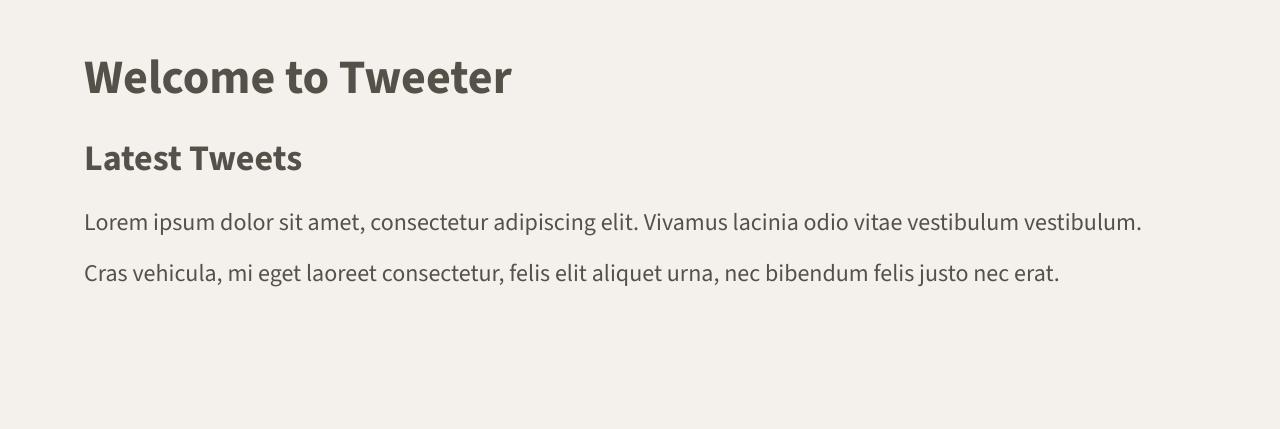
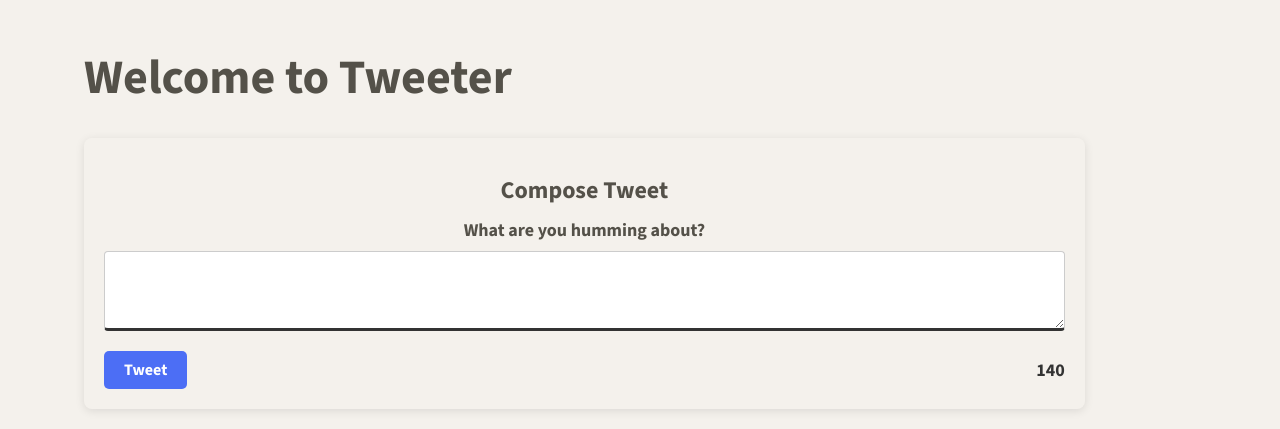
Before and after one commit to missnhi/tweeter, a website: page public/index.html in a window 1280 px wide. Shown: the part 522-951 px from the top of the page. Before the commit the page ends 854 px from the top, so only its background shows below. Drawn offline with nearby package versions, Linux system fonts and the light colour scheme.

Commit message:
design the body form

```diff
--- a/public/index.html
+++ b/public/index.html
@@ -19,6 +19,7 @@
     <link rel="stylesheet" href="/styles/layout.css" type="text/css"/>
     <link rel="stylesheet" href="/styles/nav.css" type="text/css"/>
     <link rel="stylesheet" href="/styles/header.css" type="text/css"/>
+    <link rel="stylesheet" href="/styles/new-tweet.css" type="text/css"/>
 
     <!-- External JS -->
     <script src="https://ajax.googleapis.com/ajax/libs/jquery/3.4.1/jquery.min.js"></script>
@@ -49,10 +50,18 @@
 <!-- Page-specific (main) content here -->
 <main class="container">
     <h1>Welcome to Tweeter</h1>
-    <h2>Latest Tweets</h2>
-    <p>Lorem ipsum dolor sit amet, consectetur adipiscing elit. Vivamus lacinia odio vitae vestibulum vestibulum.</p>
-    <p>Cras vehicula, mi eget laoreet consectetur, felis elit aliquet urna, nec bibendum felis justo nec erat.</p>
 
+    <section class="new-tweet">
+        <h2>Compose Tweet</h2>
+        <form action="/tweets" method="POST">
+            <label for="tweet-text">What are you humming about?</label>
+            <textarea name="text" id="tweet-text"></textarea>
+            <div>
+                <button type="submit">Tweet</button>
+                <output name="counter" class="counter" for="tweet-text">140</output>
+            </div>
+        </form>
+    </section>
 </main>
 </body>
 </html>
--- a/public/styles/layout.css
+++ b/public/styles/layout.css
@@ -30,6 +30,6 @@ body {
 main {
     width: 90%;
     margin: 0 auto; /* Center align to the body */
-    background-color: #f4f1ec; /* Same background color as the body */
+    background-color: inherit; /* Same background color as the body */
     padding: 20px; /* Optional: Add some padding for better readability */
 }
--- /dev/null
+++ b/public/styles/new-tweet.css
@@ -0,0 +1,74 @@
+
+.new-tweet {
+    /*background-color: #ececec;*/
+    padding: 20px;
+    border-radius: 8px;
+    box-shadow: 0 2px 10px rgba(0, 0, 0, 0.1);
+    width: 90%;
+    text-align: center;
+}
+
+.new-tweet h2 {
+    font-size: 24px;
+    margin-bottom: 15px;
+}
+
+.new-tweet form {
+    display: flex;
+    flex-direction: column;
+    align-items: center;
+}
+
+.new-tweet label {
+    font-size: 18px;
+    font-weight: bold;
+    margin-bottom: 10px;
+}
+
+#tweet-text {
+    width: 100%;
+    height: 80px;
+    padding: 10px;
+    font-size: 16px;
+    border: 1px solid #ccc;
+    border-radius: 4px;
+    margin-bottom: 10px;
+}
+
+#tweet-text:focus {
+    outline: none;
+    border-color: #8c8c8c;
+}
+
+.new-tweet div {
+    width: 100%;
+    display: flex;
+    justify-content: space-between;
+    align-items: center;
+    margin-top: 10px;
+}
+
+.new-tweet button {
+    background-color: #4c6ef5;
+    color: white;
+    border: none;
+    padding: 10px 20px;
+    font-size: 16px;
+    font-weight: bold;
+    border-radius: 5px;
+    cursor: pointer;
+}
+
+.new-tweet button:hover {
+    background-color: #3b5bdb;
+}
+
+.new-tweet .counter {
+    font-size: 18px;
+    font-weight: bold;
+    color: #333;
+}
+
+#tweet-text {
+    border-bottom: 3px solid #333;
+}
--- a/server/data-files/initial-tweets.json
+++ b/server/data-files/initial-tweets.json
@@ -8,7 +8,7 @@
     "content": {
       "text": "If I have seen further it is by standing on the shoulders of giants"
     },
-    "created_at": 1728726169297
+    "created_at": 1728726846756
   },
   {
     "user": {
@@ -19,6 +19,6 @@
     "content": {
       "text": "Je pense , donc je suis"
     },
-    "created_at": 1728812569297
+    "created_at": 1728813246756
   }
 ]
```
